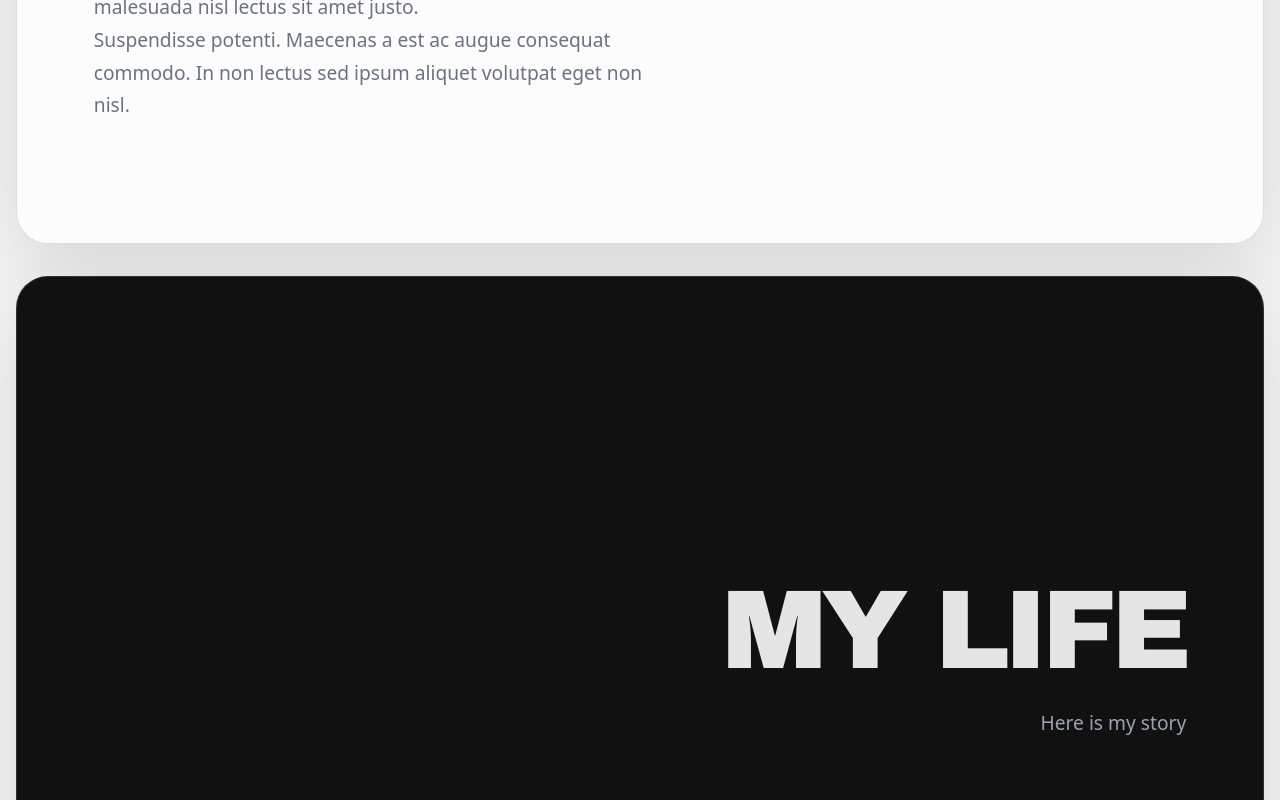
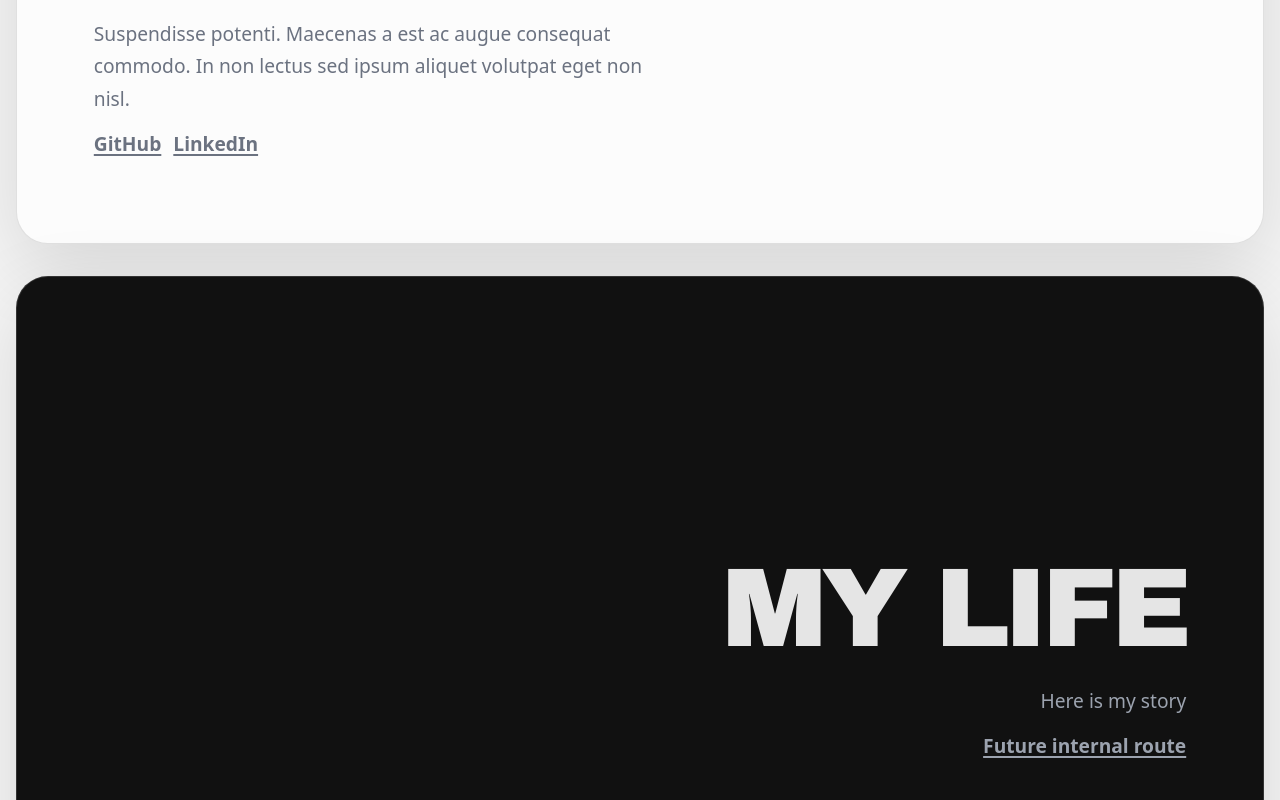
Before and after one commit to Ranger-Rick/rickbordelon.com, a Vue app: page / in a window 1280 px wide. Shown: the part 2140-2940 px from the top of the page. Built offline with nearby package versions, Linux system fonts and the light colour scheme.

Commit message:
Added the ability to place links in FullscreenSection

```diff
--- a/src/App.vue
+++ b/src/App.vue
@@ -15,14 +15,36 @@ const sections = [
     body: [
       'Lorem ipsum dolor sit amet, consectetur adipiscing elit. Integer blandit, nisi id faucibus faucibus, dui velit suscipit eros, a tempus nunc mi at mauris.',
       'Curabitur ut nisl ut erat tincidunt placerat. Vivamus gravida, ipsum ac luctus finibus, arcu sapien feugiat turpis, vitae malesuada nisl lectus sit amet justo.',
-      'Suspendisse potenti. Maecenas a est ac augue consequat commodo. In non lectus sed ipsum aliquet volutpat eget non nisl.',
+      {
+        text: 'Suspendisse potenti. Maecenas a est ac augue consequat commodo. In non lectus sed ipsum aliquet volutpat eget non nisl.',
+        links: [
+          {
+            label: 'GitHub',
+            href: 'https://github.com/',
+          },
+          {
+            label: 'LinkedIn',
+            href: 'https://www.linkedin.com/',
+          },
+        ],
+      },
     ],
   },
   {
     title: 'My Life',
     align: 'right',
-    body: ['Here is my story']
-  }
+    body: [
+      {
+        text: 'Here is my story',
+        links: [
+          {
+            label: 'Future internal route',
+            href: '/about',
+          },
+        ],
+      },
+    ],
+  },
 ]
 </script>
 
--- a/src/assets/main.css
+++ b/src/assets/main.css
@@ -167,6 +167,40 @@ body {
   line-height: 1.7;
 }
 
+.section-body__item + .section-body__item {
+  margin-top: 1rem;
+}
+
+.section-links {
+  display: flex;
+  flex-wrap: wrap;
+  gap: 0.75rem;
+  margin-top: 0.75rem;
+}
+
+.section-copy--center .section-links {
+  justify-content: center;
+}
+
+.section-copy--right .section-links {
+  justify-content: flex-end;
+}
+
+.section-link {
+  display: inline-flex;
+  align-items: center;
+  gap: 0.35rem;
+  font-weight: 600;
+  color: inherit;
+  text-decoration: underline;
+  text-decoration-thickness: 0.08em;
+  text-underline-offset: 0.18em;
+}
+
+.section-link:hover {
+  opacity: 0.75;
+}
+
 .surface-normal .section-body {
   color: var(--theme-muted);
 }
--- a/src/components/FullscreenSection.vue
+++ b/src/components/FullscreenSection.vue
@@ -1,4 +1,6 @@
 <script setup>
+import { computed } from 'vue'
+
 const props = defineProps({
   title: {
     type: String,
@@ -18,6 +20,36 @@ const props = defineProps({
     validator: (value) => ['left', 'center', 'right'].includes(value),
   },
 })
+
+const bodyItems = computed(() => {
+  return props.body
+    .map((item, index) => {
+      if (typeof item === 'string') {
+        return {
+          key: `${index}-${item}`,
+          text: item,
+          links: [],
+        }
+      }
+
+      if (!item || typeof item !== 'object') {
+        return null
+      }
+
+      return {
+        key: `${index}-${item.text ?? 'links'}`,
+        text: item.text ?? '',
+        links: Array.isArray(item.links)
+          ? item.links.filter((link) => link?.label && link?.href)
+          : [],
+      }
+    })
+    .filter((item) => item && (item.text || item.links.length))
+})
+
+const isExternalLink = (href) => {
+  return /^(https?:)?\/\//.test(href) || href.startsWith('mailto:') || href.startsWith('tel:')
+}
 </script>
 
 <template>
@@ -32,8 +64,22 @@ const props = defineProps({
     >
       <div :class="['section-copy', `section-copy--${props.align}`]">
         <h2 class="section-title">{{ title }}</h2>
-        <div v-if="props.body.length" class="section-body">
-          <p v-for="paragraph in props.body" :key="paragraph">{{ paragraph }}</p>
+        <div v-if="bodyItems.length" class="section-body">
+          <div v-for="item in bodyItems" :key="item.key" class="section-body__item">
+            <p v-if="item.text">{{ item.text }}</p>
+            <div v-if="item.links.length" class="section-links">
+              <a
+                v-for="link in item.links"
+                :key="`${item.key}-${link.href}`"
+                class="section-link"
+                :href="link.href"
+                :target="isExternalLink(link.href) ? '_blank' : undefined"
+                :rel="isExternalLink(link.href) ? 'noreferrer' : undefined"
+              >
+                {{ link.label }}
+              </a>
+            </div>
+          </div>
         </div>
       </div>
     </div>
```
